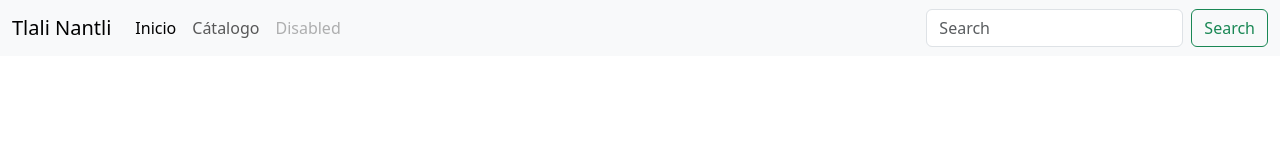
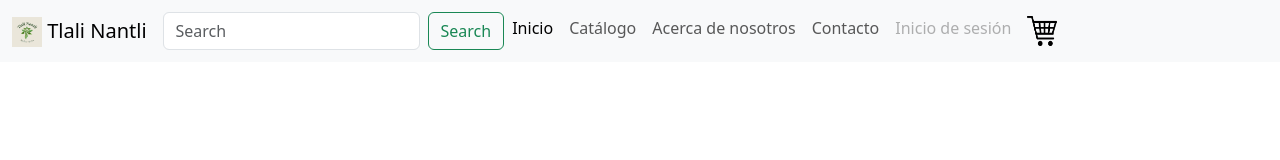
Before and after one commit to dnlcrnchvz/tlali-nantli-ecommerce, a plain HTML site: page acercaDeNosotros/acerca-de-nosotros.html in a window 1280 px wide. Drawn offline with nearby package versions, Linux system fonts and the light colour scheme.

Commit message:
feat: Agregue vistas que faltaban, el carrito y una carpeta de imagenes

```diff
--- /dev/null
+++ b/acercaDeNosotros/acerca-de-nosotros.css
@@ -0,0 +1,4 @@
+.madre_tierra {
+    width: 10px;
+    height: 10px;
+}
--- a/acercaDeNosotros/acerca-de-nosotros.html
+++ b/acercaDeNosotros/acerca-de-nosotros.html
@@ -9,27 +9,44 @@
 <body>
     <nav class="navbar navbar-expand-lg bg-body-tertiary">
         <div class="container-fluid">
-          <a class="navbar-brand" href="#">Tlali Nantli</a>
+            <a class="navbar-brand" href="#">
+                <img src="imagenes/madre_tierra.jpg" alt="Logo" width="30" height="30" class="d-inline-block align-text-top">
+                Tlali Nantli
+            </a>
+
+            <!-- Mueve el formulario de búsqueda aquí -->
+            <form class="d-flex" role="search">
+                <input class="form-control me-2" type="search" placeholder="Search" aria-label="Search">
+                <button class="btn btn-outline-success" type="submit">Search</button>
+            </form>
+
             <button class="navbar-toggler" type="button" data-bs-toggle="collapse" data-bs-target="#navbarSupportedContent" aria-controls="navbarSupportedContent" aria-expanded="false" aria-label="Toggle navigation">
                 <span class="navbar-toggler-icon"></span>
             </button>
+
             <div class="collapse navbar-collapse" id="navbarSupportedContent">
                 <ul class="navbar-nav me-auto mb-2 mb-lg-0">
                     <li class="nav-item">
                         <a class="nav-link active" aria-current="page" href="#">Inicio</a>
                     </li>
                     <li class="nav-item">
-                <a class="nav-link" href="#">Cátalogo</a>
+                        <a class="nav-link" href="#">Catálogo</a>
                     </li>
-
                     <li class="nav-item">
-                <a class="nav-link disabled" aria-disabled="true">Disabled</a>
+                        <a class="nav-link" href="#">Acerca de nosotros</a>
+                    </li>
+                    <li class="nav-item">
+                        <a class="nav-link" href="#">Contacto</a>
+                    </li>
+                    <li class="nav-item">
+                        <a class="nav-link disabled" aria-disabled="true" href="#">Inicio de sesión</a>
+                    </li>
+                    <li class="nav-item">
+                        <a class="nav-link" href="#">
+                            <img src="imagenes/carrito_compras.png" alt="Carrito de compras" width="30" height="30">
+                        </a>
                     </li>
                 </ul>
-            <form class="d-flex" role="search">
-              <input class="form-control me-2" type="search" placeholder="Search" aria-label="Search">
-              <button class="btn btn-outline-success" type="submit">Search</button>
-            </form>
             </div>
         </div>
     </nav>
```
Also changed, not shown: acercaDeNosotros/imagenes/carrito_compras.png (added), acercaDeNosotros/imagenes/madre_tierra.jpg (added). Lines whose indentation alone changed are shown as unchanged.
